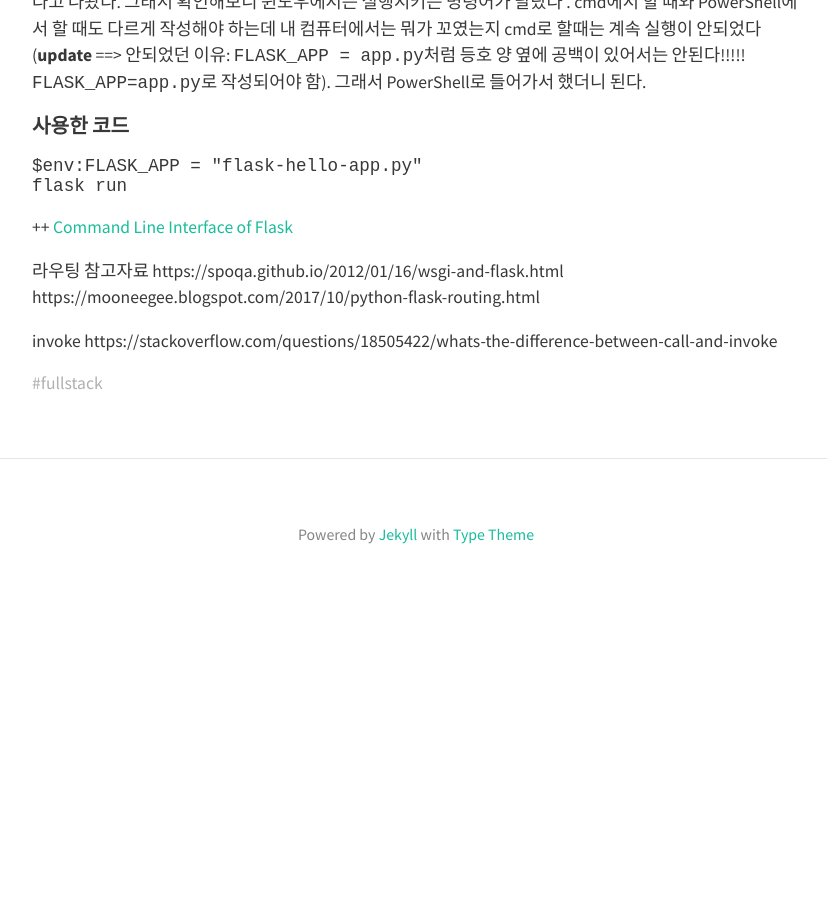
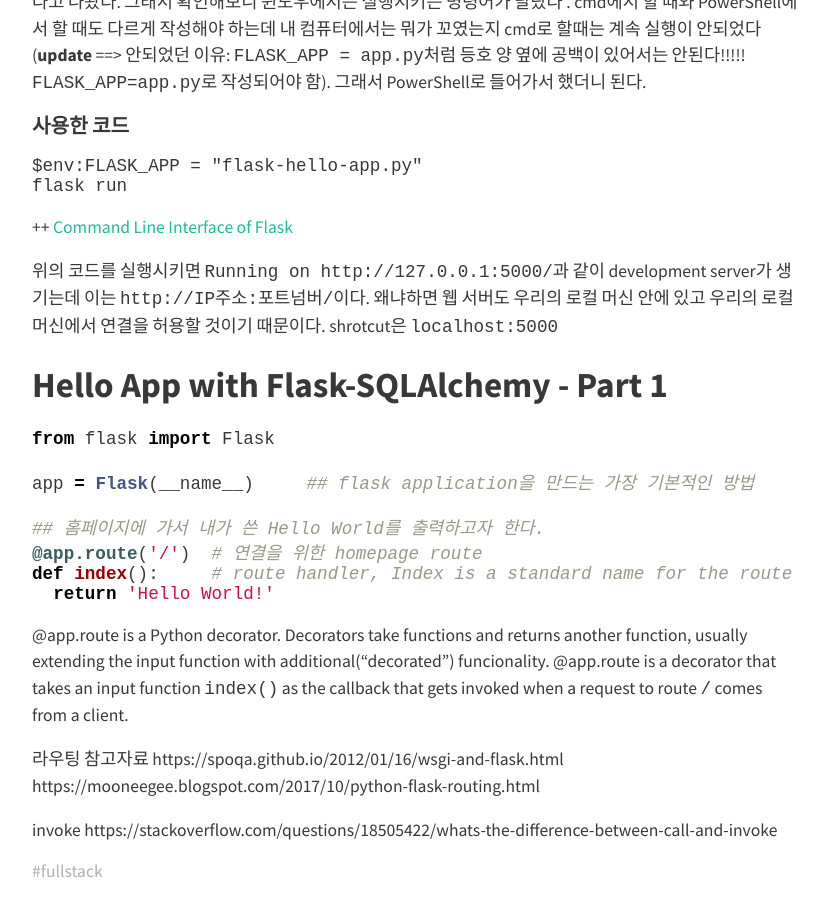
Before and after one commit to HyunlangBan/hyunlangban.github.io, a Jekyll site: the page built from _posts/2020-01-29-fullstack-06.md, in a window 1280 px wide and 900 px high, scrolled down 426 px. Shown: the whole window, without its empty margins (224-1051 px from the left). Built offline with Jekyll 4.4.1, drawn with Linux system fonts in a browser that asks for light colours; nearby versions of some CDN libraries; before the commit the page ends 1037 px from its top, so only the background shows below that.

Commit message:
Update 2020-01-29-fullstack-06.md

````diff
--- a/_posts/2020-01-29-fullstack-06.md
+++ b/_posts/2020-01-29-fullstack-06.md
@@ -18,6 +18,23 @@ flask run
 
 ++ [Command Line Interface of Flask](https://flask.palletsprojects.com/en/1.1.x/cli/)
 
+위의 코드를 실행시키면
+`Running on http://127.0.0.1:5000/`과 같이 development server가 생기는데 이는 `http://IP주소:포트넘버/`이다. 왜냐하면 웹 서버도 우리의 로컬 머신 안에 있고 우리의 로컬 머신에서 연결을 허용할 것이기 때문이다. shrotcut은 `localhost:5000`
+
+## Hello App with Flask-SQLAlchemy - Part 1
+
+```python
+from flask import Flask
+
+app = Flask(__name__)     ## flask application을 만드는 가장 기본적인 방법
+
+## 홈페이지에 가서 내가 쓴 Hello World를 출력하고자 한다.
+@app.route('/')  # 연결을 위한 homepage route
+def index():     # route handler, Index is a standard name for the route handler that listens for connections to the root route and figures out what do next.
+  return 'Hello World!'
+```
+
+@app.route is a Python decorator. Decorators take functions and returns another function, usually extending the input function with additional("decorated") funcionality. @app.route is a decorator that takes an input function `index()` as the callback that gets invoked when a request to route `/` comes from a client.
 
 라우팅 참고자료
 https://spoqa.github.io/2012/01/16/wsgi-and-flask.html
````
